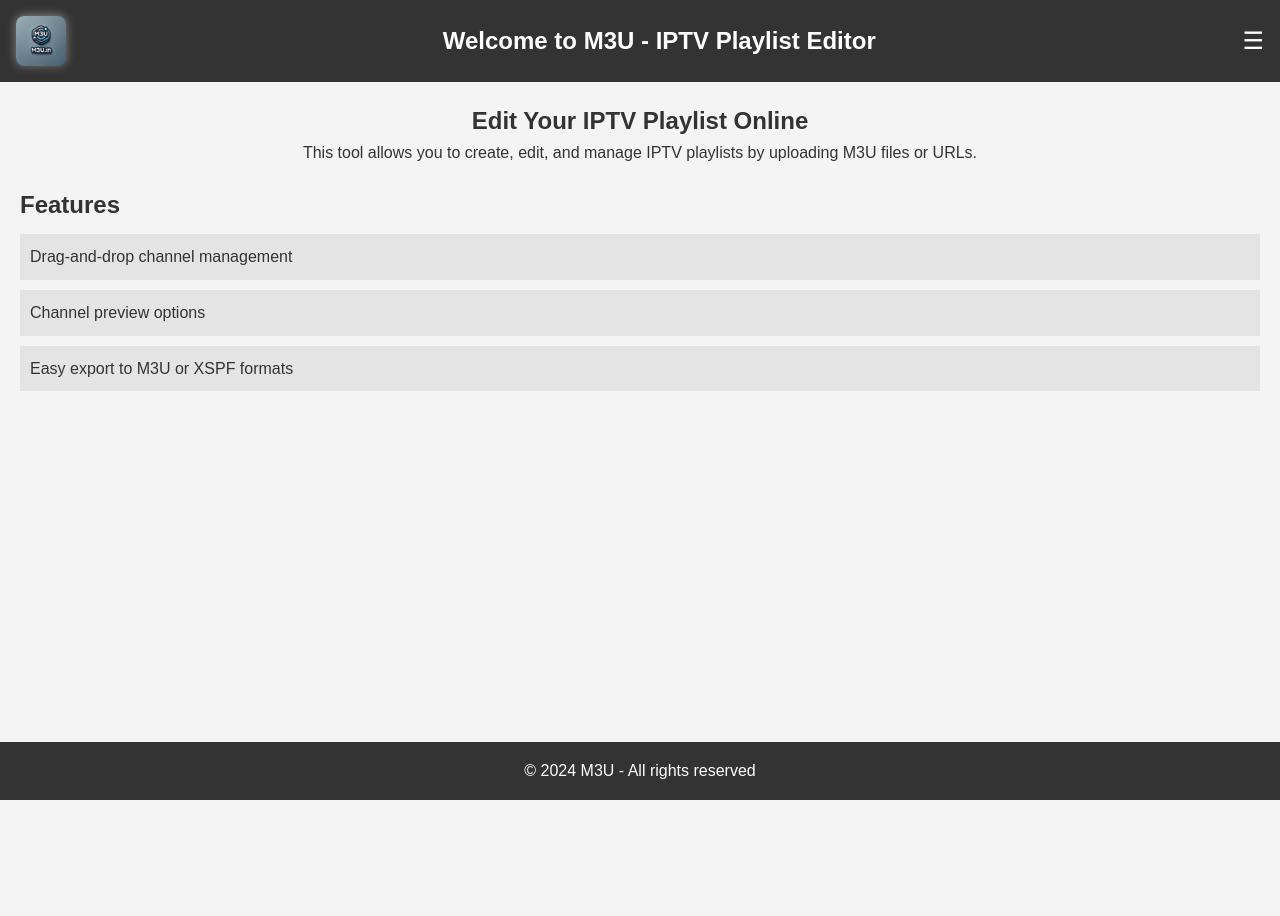
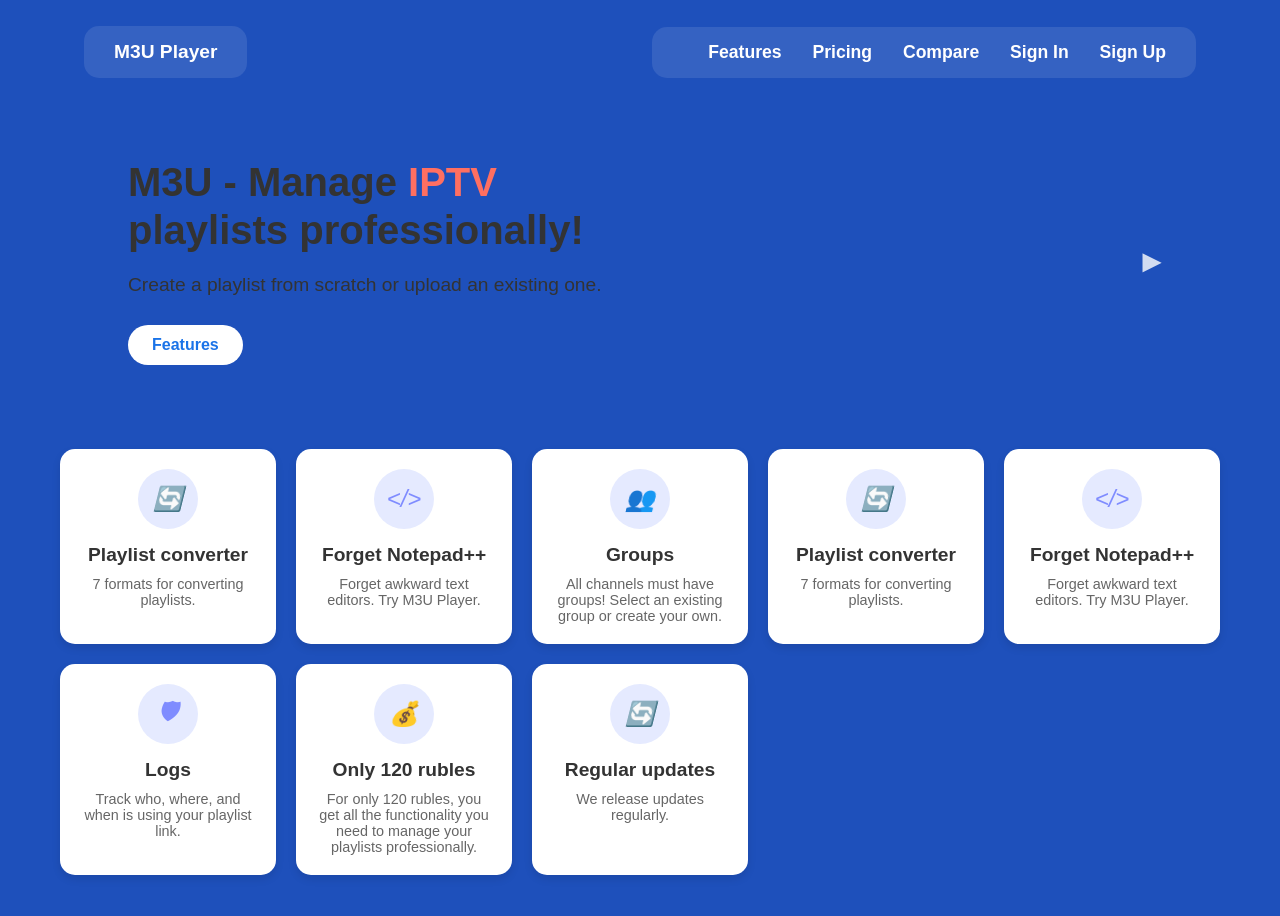
Before and after one commit to magalad/customern1, a plain HTML site: page index.html in a window 1280 px wide. Shown: the top 916 px of the page. Before the commit the page ends 800 px from the top, so only its background shows below. Drawn offline with Linux system fonts and the light colour scheme.

Commit message:
Add files via upload

```diff
--- a/index.html
+++ b/index.html
@@ -3,51 +3,83 @@
 <head>
     <meta charset="UTF-8">
     <meta name="viewport" content="width=device-width, initial-scale=1.0">
-    <title>M3u - IPTV Playlist Editor</title>
+    <title>M3U - IPTV Playlist Editor</title>
     <link rel="stylesheet" href="style.css">
 </head>
 <body>
+    <!-- Header -->
     <header>
-        <a href="index.html">
-            <img src="images/logo.webp" alt="M3u Logo" class="logo">
-        </a>
-        <h1>Welcome to M3U - IPTV Playlist Editor</h1>
-        <div class="menu-icon" onclick="toggleMenu()">&#9776;</div>
-        <nav id="dropdownMenu" class="menu-overlay">
-            <a href="index.html" onclick="closeMenu()">Home</a>
-            <a href="features.html" onclick="closeMenu()">Features</a>
-            <a href="contact.html" onclick="closeMenu()">Contact</a>
-            <a href="upload.html" onclick="closeMenu()">Get Started</a>
-        </nav>
+        <div class="header-overlay-left">
+            <span class="logo-text">M3U Player</span>
+        </div>
+        <div class="header-overlay">
+            <nav>
+                <a href="#features">Features</a>
+                <a href="#">Pricing</a>
+                <a href="#">Compare</a>
+                <a href="#">Sign In</a>
+                <a href="#">Sign Up</a>
+            </nav>
+        </div>
     </header>
 
-    <!-- Add overlay here -->
-    <div id="overlay" class="overlay"></div>
+    <!-- Hero Section -->
+    <section class="hero">
+        <div class="hero-content">
+            <h1>M3U - Manage <span class="highlight">IPTV</span> playlists professionally!</h1>
+            <p>Create a playlist from scratch or upload an existing one.</p>
+            <button class="cta-button">Features</button>
+        </div>
+        <div class="hero-video">
+            <div class="video-placeholder">
+                <span class="play-button">&#9658;</span>
+            </div>
+        </div>
+    </section>
 
+    <section id="features" class="features-grid">
 
-
-
-    <!-- Main Content Section -->
-    <main>
-        <section id="intro">
-            <h2>Edit Your IPTV Playlist Online</h2>
-            <p>This tool allows you to create, edit, and manage IPTV playlists by uploading M3U files or URLs.</p>
-        </section>
-
-        <section id="features">
-            <h2>Features</h2>
-            <ul>
-                <li>Drag-and-drop channel management</li>
-                <li>Channel preview options</li>
-                <li>Easy export to M3U or XSPF formats</li>
-            </ul>
-        </section>
-    </main>
-
-    <!-- Footer Section -->
-    <footer>
-        <p>&copy; 2024 M3U - All rights reserved</p>
-    </footer>
+        <div class="feature-item">
+            <div class="icon-circle"><i class="icon-convert"></i></div>
+            <h3>Playlist converter</h3>
+            <p>7 formats for converting playlists.</p>
+        </div>
+        <div class="feature-item">
+            <div class="icon-circle"><i class="icon-code"></i></div>
+            <h3>Forget Notepad++</h3>
+            <p>Forget awkward text editors. Try M3U Player.</p>
+        </div>
+        <div class="feature-item">
+            <div class="icon-circle"><i class="icon-group"></i></div>
+            <h3>Groups</h3>
+            <p>All channels must have groups! Select an existing group or create your own.</p>
+        </div>
+        <div class="feature-item">
+            <div class="icon-circle"><i class="icon-convert"></i></div>
+            <h3>Playlist converter</h3>
+            <p>7 formats for converting playlists.</p>
+        </div>
+        <div class="feature-item">
+            <div class="icon-circle"><i class="icon-code"></i></div>
+            <h3>Forget Notepad++</h3>
+            <p>Forget awkward text editors. Try M3U Player.</p>
+        </div>
+        <div class="feature-item">
+            <div class="icon-circle"><i class="icon-shield"></i></div>
+            <h3>Logs</h3>
+            <p>Track who, where, and when is using your playlist link.</p>
+        </div>
+        <div class="feature-item">
+            <div class="icon-circle"><i class="icon-price"></i></div>
+            <h3>Only 120 rubles</h3>
+            <p>For only 120 rubles, you get all the functionality you need to manage your playlists professionally.</p>
+        </div>
+        <div class="feature-item">
+            <div class="icon-circle"><i class="icon-update"></i></div>
+            <h3>Regular updates</h3>
+            <p>We release updates regularly.</p>
+        </div>
+    </section>
 
     <script src="script.js"></script>
 </body>
--- a/style.css
+++ b/style.css
@@ -1,307 +1,239 @@
-/* Reset some basic styling */
+/* Reset basic styles */
 * {
     margin: 0;
     padding: 0;
     box-sizing: border-box;
 }
 
-body {
-    font-family: Arial, sans-serif;
-    line-height: 1.6;
-    color: #333;
-    background-color: #f4f4f4;
-}
 
-/* Header styling */
+/* Header */
 header {
-    background-color: #333;
-    color: #fff;
-    padding: 1em;
-    text-align: center;
-}
-
-header nav a {
-    color: #fff;
-    text-decoration: none;
-    margin: 0 10px;
-}
-
-/* Main content styling */
-main {
-    padding: 20px;
-}
-
-#intro {
-    text-align: center;
-    margin-bottom: 20px;
-}
-
-#features ul {
-    list-style-type: none;
-    padding: 0;
-}
-
-#features li {
-    background: #e4e4e4;
-    margin: 10px 0;
-    padding: 10px;
-}
-
-/* Footer styling */
-footer {
-    background-color: #333;
-    color: #fff;
-    text-align: center;
-    padding: 1em;
-    position: fixed;
-    width: 100%;
-    bottom: 0;
-}
-
-/* Styling for forms and upload section */
-#upload form {
     display: flex;
-    flex-direction: column;
-    max-width: 400px;
-    margin: auto;
-    padding: 20px;
-    background-color: #e4e4e4;
-    border-radius: 8px;
-}
-
-#upload label {
-    margin-top: 10px;
-}
-
-#upload input[type="file"],
-#upload input[type="url"] {
-    padding: 8px;
-    margin: 8px 0;
-}
-
-#upload button {
-    margin-top: 15px;
-    padding: 10px;
-    background-color: #333;
-    color: #fff;
-    border: none;
-    cursor: pointer;
-    border-radius: 4px;
-}
-
-#upload button:hover {
-    background-color: #555;
-}
-
-/* Styling for features list */
-#features-list ul {
-    padding: 20px;
-    max-width: 600px;
-    margin: auto;
-    list-style-type: disc;
-}
-
-#features-list li {
-    margin-bottom: 10px;
-}
-
-/* Contact form styling */
-#contact {
-    max-width: 600px;
-    margin: 20px auto;
-    padding: 20px;
-    background-color: #e4e4e4;
-    border-radius: 8px;
-}
-
-#contact form {
-    display: flex;
-    flex-direction: column;
-}
-
-#contact label {
-    margin-top: 10px;
-}
-
-#contact input[type="text"],
-#contact input[type="email"],
-#contact textarea {
-    padding: 10px;
-    margin-top: 5px;
-    border: 1px solid #ccc;
-    border-radius: 4px;
-}
-
-#contact button {
-    margin-top: 15px;
-    padding: 10px;
-    background-color: #333;
-    color: #fff;
-    border: none;
-    cursor: pointer;
-    border-radius: 4px;
-}
-
-#contact button:hover {
-    background-color: #555;
+    justify-content: space-between;
+    align-items: center;
+    padding: 1em 5%;
+    background: transparent;
 }
 
 .logo {
-    width: 50px; /* Adjust as needed */
-    height: auto;
-    margin-right: 10px; /* Space between logo and heading */
-    vertical-align: middle; /* Aligns logo with the header text */
-}
-
-header {
-    display: flex;
-    align-items: center;
-    padding: 1em;
-    background-color: #333;
-    color: #fff;
-}
-
-header h1 {
-    margin: 0;
     font-size: 1.5em;
-}
-
-/* Header Styling */
-header {
-    display: flex;
-    align-items: center;
-    justify-content: space-between;
-    padding: 1em;
-    background-color: #333;
-    color: #fff;
-    position: relative;
-}
-
-.logo {
-    width: 50px;
-    height: auto;
-    border-radius: 8px;
-    box-shadow: 0px 4px 8px rgba(0, 0, 0, 0.2),
-                0px 0px 10px rgba(255, 255, 255, 0.5); /* Subtle glow effect */
-}
-
-
-header h1 {
-    flex-grow: 1;
-    text-align: center;
-    font-size: 1.5em;
-    margin: 0;
-}
-
-.menu-icon {
-    font-size: 24px;
-    cursor: pointer;
-}
-
-/* Dropdown Menu Styling */
-nav {
-    display: none; /* Hidden by default */
-    flex-direction: column;
-    position: absolute;
-    top: 100%;
-    right: 0;
-    background-color: #333;
-    padding: 1em;
-    border-radius: 4px;
+    font-weight: bold;
 }
 
 nav a {
-    color: #fff;
+    margin-left: 1em;
+    color: white;
     text-decoration: none;
-    margin: 5px 0;
-    display: block;
+    font-weight: 500;
 }
 
 nav a:hover {
     text-decoration: underline;
 }
 
-/* Full-screen overlay for the menu */
-.menu-overlay {
-    display: block; /* Keep display as block for smooth transition */
-    position: fixed;
-    top: 0;
-    right: 0;
-    width: 20%; /* 1/5th of the screen width */
-    height: 100%;
-    background-color: rgba(0, 0, 0, 0.9); /* Dark overlay background */
-    color: #fff;
-    z-index: 1000;
-    padding-top: 2em;
-    text-align: center;
-    transform: translateX(100%); /* Start off-screen */
-    transition: transform 0.4s ease; /* Smooth slide-in effect */
+/* Hero Section */
+.hero {
+    display: flex;
+    justify-content: space-between;
+    align-items: center;
+    padding: 5% 10%;
+    text-align: left;
 }
 
-.menu-overlay.active {
-    transform: translateX(0); /* Slide into view */
+.hero-content {
+    max-width: 50%;
+}
+
+.hero-content h1 {
+    font-size: 2.5em;
+    line-height: 1.2;
+    margin-bottom: 0.5em;
+}
+
+.hero-content .highlight {
+    color: #ff6f61; /* Red color for emphasis */
+}
+
+.hero-content p {
+    font-size: 1.2em;
+    margin-bottom: 1.5em;
+}
+
+.cta-button {
+    background-color: white;
+    color: #1a73e8;
+    font-size: 1em;
+    padding: 0.7em 1.5em;
+    border: none;
+    border-radius: 20px;
+    cursor: pointer;
+    font-weight: bold;
+}
+
+.cta-button:hover {
+    background-color: #e0e0e0;
+}
+
+/* Video Placeholder */
+.hero-video {
+    max-width: 40%;
+}
+
+.video-placeholder {
+    background-color: #255bbf;
+    width: 100%;
+    padding-top: 56.25%; /* 16:9 Aspect Ratio */
+    position: relative;
+    border-radius: 10px;
+    display: flex;
+    align-items: center;
+    justify-content: center;
+}
+
+.play-button {
+    position: absolute;
+    font-size: 2em;
+    color: white;
+    opacity: 0.8;
+}
+
+/* Header overlay background */
+.header-overlay {
+    background-color: rgba(255, 255, 255, 0.1); /* White with 10% opacity */
+    border-radius: 15px; /* Slightly more rounded */
+    padding: 15px 30px; /* Increase padding for a larger overlay */
+    display: flex;
+    justify-content: flex-end;
+    align-items: center;
+    max-width: fit-content;
+    margin: 10px 20px 0 auto;
 }
 
 
-.menu-overlay a {
-    display: block;
-    margin: 1em 0;
-    color: #fff;
+.header-overlay nav a {
+    margin-left: 1.5em;
+    color: white;
     text-decoration: none;
-    font-size: 1.2em;
+    font-weight: 600;
+    font-size: 1.1em; /* Increase font size */
+}
+
+/* Left overlay for M3U Player text */
+.header-overlay-left {
+    background-color: rgba(255, 255, 255, 0.1); /* White with 10% opacity */
+    border-radius: 15px;
+    padding: 15px 30px;
+    display: flex;
+    align-items: center;
+    max-width: fit-content;
+    margin: 10px auto 0 20px; /* Align to the top-left corner */
+}
+
+.logo-text {
+    color: white;
+    font-size: 1.2em; /* Slightly larger for emphasis */
+    font-weight: bold;
+    text-decoration: none;
+}
+
+/* Features Page Styling */
+body {
+    min-height: 200vh;
+    font-family: Arial, sans-serif;
+    background-color: #1e50bb; /* Light background color */
+    color: #333;
+}
+
+/* Page Title */
+header h1 {
+    text-align: center;
+    font-size: 2.5em;
+    color: #333;
+    margin: 40px 0;
+}
+
+.features-page body {
+    background-color: #f5f8ff; /* Light background color for Features page */
+    color: #333;
+}
+
+/* Features Grid */
+.features-grid {
+    display: grid;
+    grid-template-columns: repeat(auto-fit, minmax(200px, 1fr));
+    gap: 20px; /* Space between each box */
+    padding: 20px;
+    max-width: 1200px; /* Optional: limit max width */
+    margin: auto; /* Center the grid on the page */
 }
 
 
-.menu-overlay.active {
-    display: block;
-    transform: translateX(0); /* Slide-in effect */
+
+.feature-item {
+    background-color: #fff;
+    text-align: center;
+    padding: 20px;
+    border-radius: 15px;
+    box-shadow: 0 4px 8px rgba(0, 0, 0, 0.1);
 }
 
-.menu-overlay a {
-    display: block;
-    margin: 1em 0;
-    color: #fff;
-    text-decoration: none;
+
+.icon-circle {
+    width: 60px;
+    height: 60px;
+    background-color: #e5eaff;
+    color: #7f8cff;
+    display: flex;
+    align-items: center;
+    justify-content: center;
+    border-radius: 50%;
+    margin: auto;
     font-size: 1.5em;
+    margin-bottom: 15px;
 }
 
-.menu-overlay a:hover {
-    text-decoration: underline;
+.feature-item h3 {
+    font-size: 1.2em;
+    color: #333;
+    margin-bottom: 10px;
 }
 
-/* Dark overlay styling */
-.overlay {
-    position: fixed;
-    top: 0;
-    left: 0;
-    width: 100%;
-    height: 100%;
-    background-color: rgba(0, 0, 0, 0.5); /* Semi-transparent black */
-    opacity: 0; /* Start invisible */
-    transition: opacity 0.4s ease; /* Smooth fade-in effect */
-    z-index: 900; /* Place behind the sidebar but above content */
-    display: none; /* Hidden by default */
+.feature-item .highlight {
+    color: #ff6f61; /* Highlight color for emphasis */
 }
 
-.overlay.active {
-    display: block;
-    opacity: 1; /* Fully visible when active */
+.feature-item p {
+    color: #666;
+    font-size: 0.9em;
 }
 
-#playlistContainer {
-    margin-top: 20px;
-    padding: 10px;
-    background-color: #f9f9f9;
-    border-radius: 8px;
-    max-width: 600px;
-    margin: auto;
+/* Icon Placeholder Styles (replace with actual icons if you have them) */
+.icon-download::before { content: "↓"; }
+.icon-image::before { content: "🖼"; }
+.icon-group::before { content: "👥"; }
+.icon-convert::before { content: "🔄"; }
+.icon-code::before { content: "</>"; }
+.icon-shield::before { content: "🛡"; }
+.icon-price::before { content: "💰"; }
+.icon-update::before { content: "🔄"; }
+
+/* Home link in the header */
+.home-link {
+    display: inline-block;
+    font-size: 1.5em;
+    font-weight: bold;
+    color: #333;
+    text-decoration: none;
+    margin-left: 5%;
+    position: absolute;
+    top: 20px;
+    left: 20px;
 }
 
-.channel-item {
-    padding: 10px;
-    border-bottom: 1px solid #ddd;
+.home-link:hover {
+    color: #7f8cff; /* Hover color to match the design */
 }
 
-.channel-item:last-child {
-    border-bottom: none;
+html {
+    scroll-behavior: smooth;
 }
```
Also changed, not shown: script.js (+18 -1 lines).
